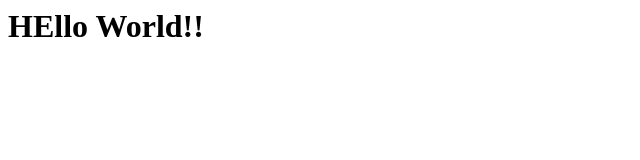
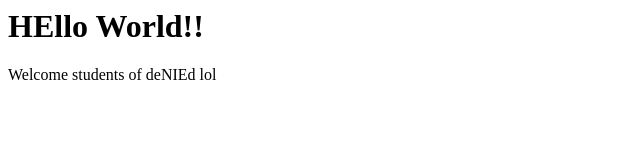
Before and after one commit to ashrith-vasist/NISB_merge, a plain HTML site: page index.html in a window 1280 px wide. Shown: the whole page, without its empty margins (0-640 px from the left). Drawn offline with Linux system fonts and the light colour scheme.

Commit message:
update index.html

```diff
--- a/index.html
+++ b/index.html
@@ -1 +1,2 @@
 <h1>HEllo World!!</h1>
+<p>Welcome students of deNIEd lol</p>
```
